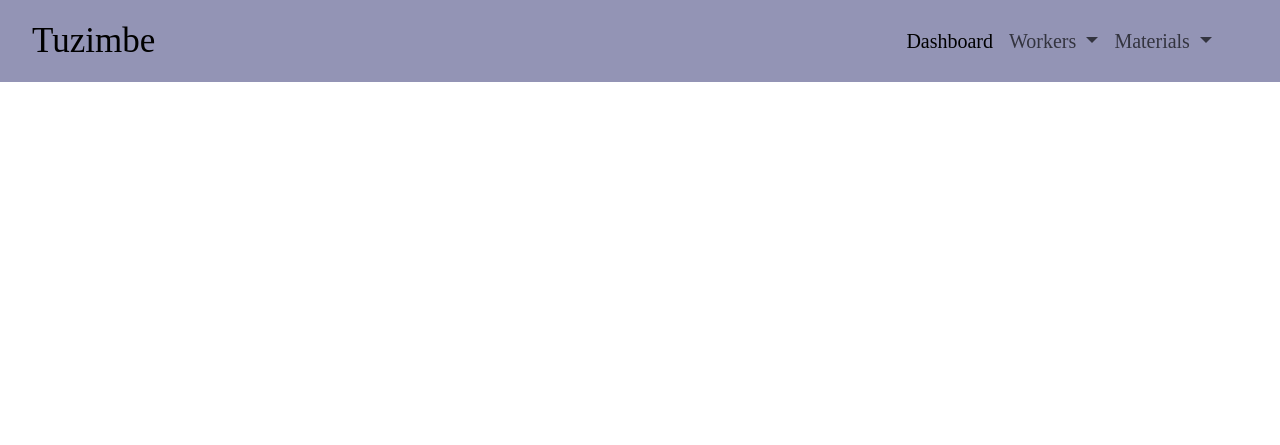
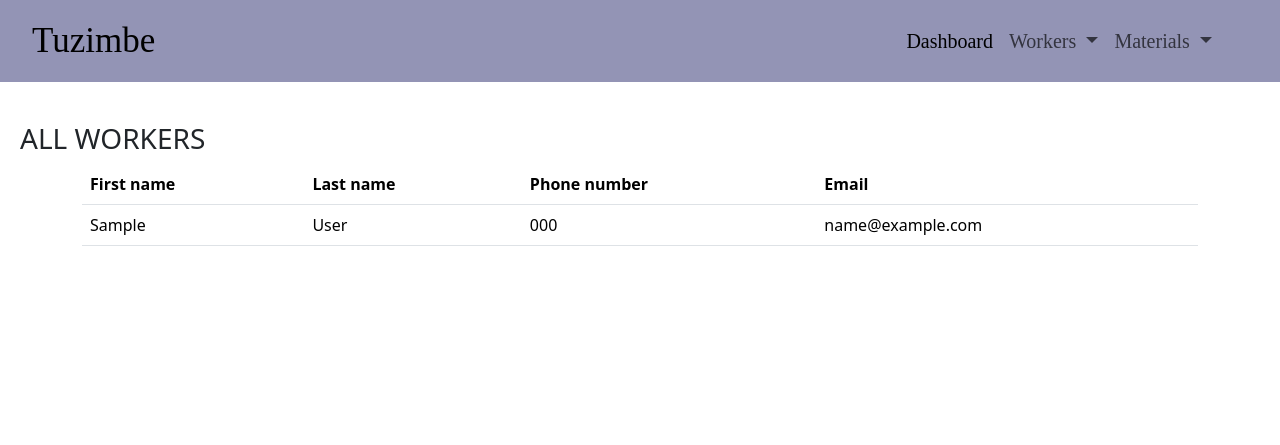
Before and after one commit to estherauma/construction-site-repo, a Django app: page /all-workers/ in a window 1280 px wide. Shown: the top 445 px of the page. Before the commit the page ends 82 px from the top, so only its background shows below. Run offline with Django 5.2, Linux system fonts and the light colour scheme; tables that the repository leaves empty hold one stand-in row (values such as "Sample post"); some libraries are stand-ins or nearby versions.

Commit message:
fix redirection after adding a worker

```diff
--- a/Tuzimbe/templates/workers/all-workers.html
+++ b/Tuzimbe/templates/workers/all-workers.html
@@ -1,5 +1,31 @@
 {% extends 'pages/base.html' %}
 {% block content %}
+<h3>ALL WORKERS</h3>
+<div class="container">
+
+    <table class="table">
+        <thead>
+            <tr>
+                <th>First name</th>
+                <th>Last name</th>
+                <th>Phone number</th>
+                <th>Email</th>
 
 
+            </tr>
+        </thead>
+        <tbody>
+            {% for worker in workers %}
+                <tr>
+                    <td>{{ worker.first_name }}</td>
+                    <td>{{ worker.last_name }}</td>
+                    <td>{{ worker.phone_number }}</td>
+                    <td>{{ worker.email }}</td>
+
+                </tr>
+            {% endfor %}
+        </tbody>
+    </table>
+
+</div>
 {% endblock %}
--- a/Tuzimbe/views.py
+++ b/Tuzimbe/views.py
@@ -15,7 +15,7 @@ def add_workers(request):
         form = WorkerForm(request.POST)
         if form.is_valid():
             form.save()
-            return redirect('/')
+            return redirect('Tuzimbe:all-workers')
     else:
         form = WorkerForm()
     return render(request, 'workers/add-workers.html', {'form': form})
```
